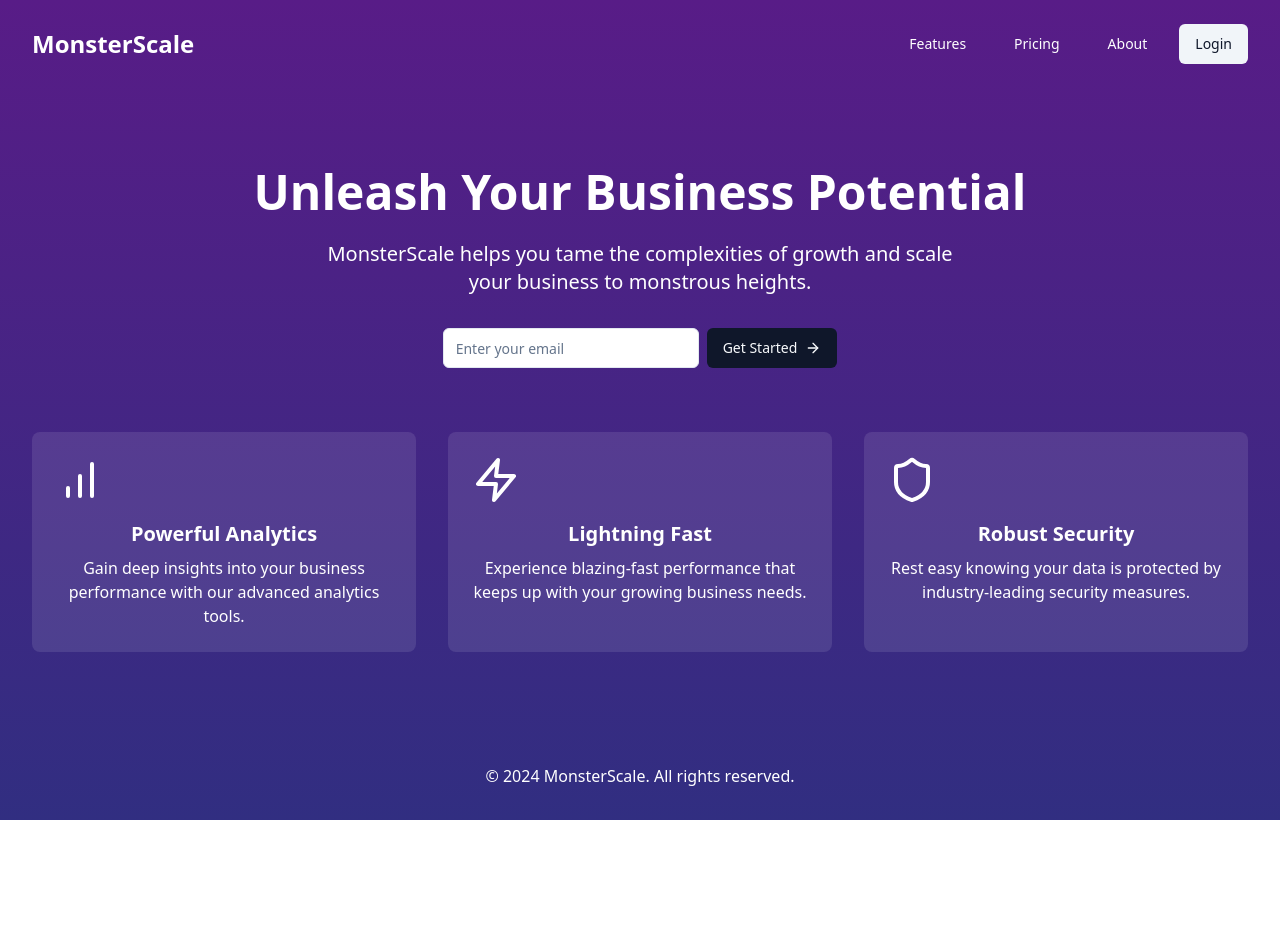
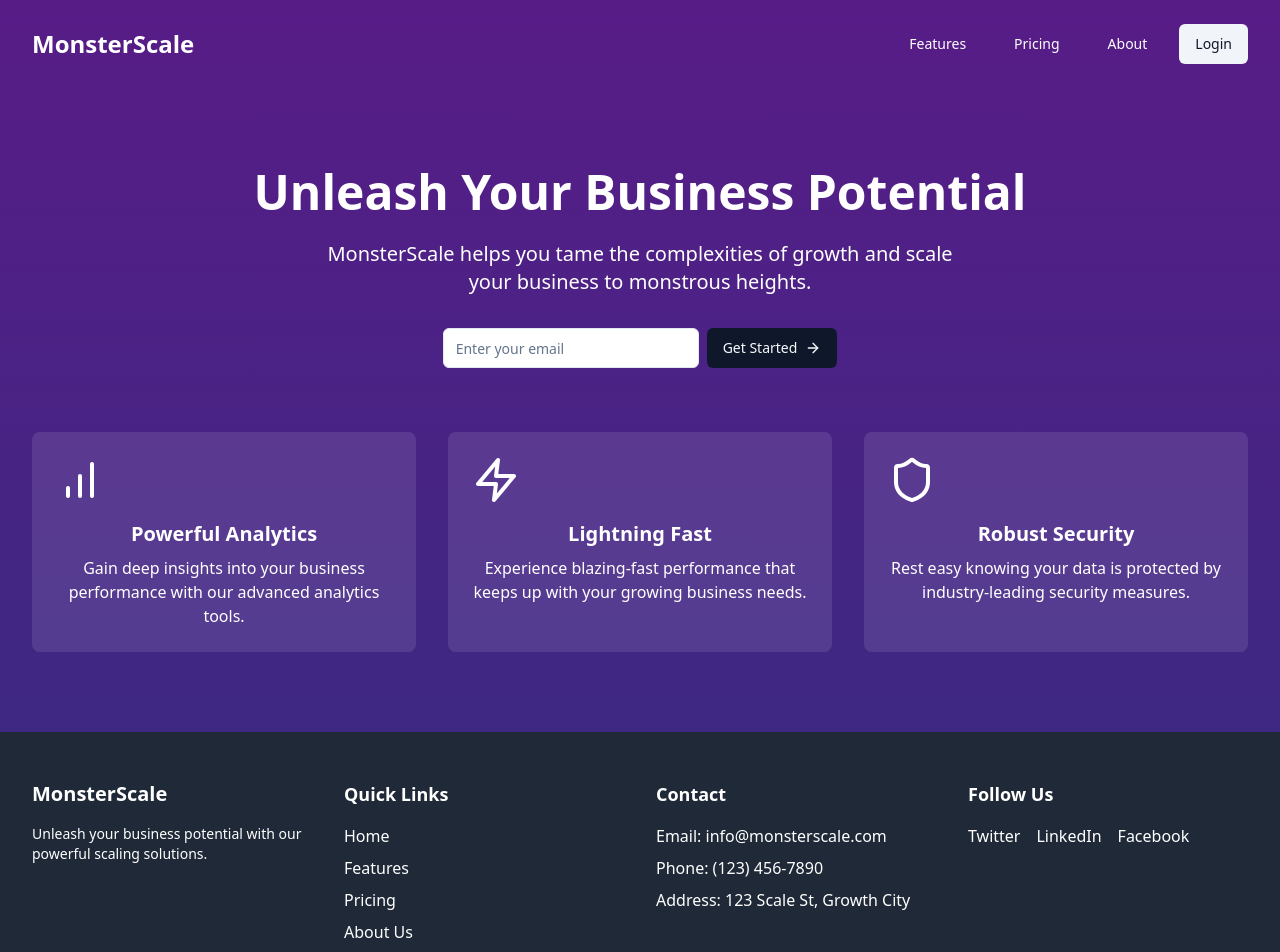
Before and after one commit to Psivasai12/sivasai, a React (Vite) app: page / in a window 1280 px wide. Shown: the top 952 px of the page. Before the commit the page ends 820 px from the top, so only its background shows below. Built offline with nearby package versions, Linux system fonts and the light colour scheme.

Commit message:
GPT Engineer Update [skip gpt_engineer]

```diff
--- a/src/pages/Index.jsx
+++ b/src/pages/Index.jsx
@@ -65,8 +65,41 @@ const Index = () => {
         </div>
       </main>
 
-      <footer className="container mx-auto py-8 mt-20 text-center">
-        <p>&copy; 2024 MonsterScale. All rights reserved.</p>
+      <footer className="bg-gray-800 text-white py-12 mt-20">
+        <div className="container mx-auto grid grid-cols-1 md:grid-cols-4 gap-8">
+          <div>
+            <h3 className="text-xl font-bold mb-4">MonsterScale</h3>
+            <p className="text-sm">Unleash your business potential with our powerful scaling solutions.</p>
+          </div>
+          <div>
+            <h4 className="text-lg font-semibold mb-4">Quick Links</h4>
+            <ul className="space-y-2">
+              <li><a href="#" className="hover:text-gray-300">Home</a></li>
+              <li><a href="#" className="hover:text-gray-300">Features</a></li>
+              <li><a href="#" className="hover:text-gray-300">Pricing</a></li>
+              <li><a href="#" className="hover:text-gray-300">About Us</a></li>
+            </ul>
+          </div>
+          <div>
+            <h4 className="text-lg font-semibold mb-4">Contact</h4>
+            <ul className="space-y-2">
+              <li>Email: info@monsterscale.com</li>
+              <li>Phone: (123) 456-7890</li>
+              <li>Address: 123 Scale St, Growth City</li>
+            </ul>
+          </div>
+          <div>
+            <h4 className="text-lg font-semibold mb-4">Follow Us</h4>
+            <div className="flex space-x-4">
+              <a href="#" className="hover:text-gray-300">Twitter</a>
+              <a href="#" className="hover:text-gray-300">LinkedIn</a>
+              <a href="#" className="hover:text-gray-300">Facebook</a>
+            </div>
+          </div>
+        </div>
+        <div className="container mx-auto mt-8 pt-8 border-t border-gray-700 text-center">
+          <p>&copy; 2024 MonsterScale. All rights reserved.</p>
+        </div>
       </footer>
     </div>
   );
```
